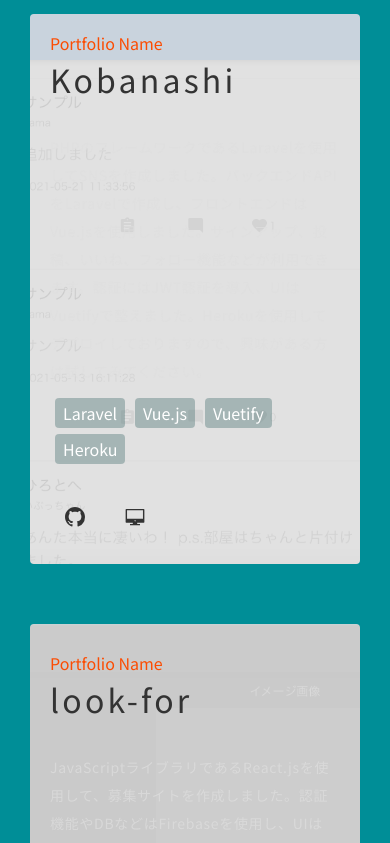
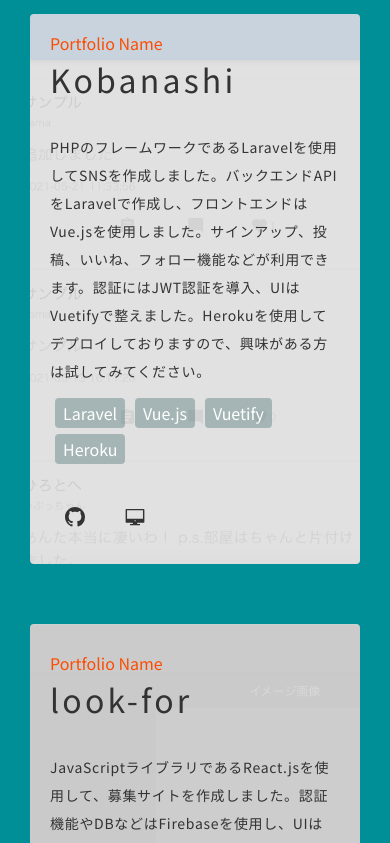
Before and after one commit to Kdaito/my-page, a Next.js app: page /products in a window 390 px wide. Shown: the part 960-1803 px from the top of the page. Built offline with nearby package versions, Linux system fonts and the light colour scheme.

Commit message:
productページのテキストカラーを修正

```diff
--- a/pages/products.tsx
+++ b/pages/products.tsx
@@ -64,7 +64,7 @@
             <p className="text-[32px] tracking-widest">{title}</p>
           </div>
           <div className="lg:bg-main lg:w-[650px] p-[20px] md:p-[40px] lg:p-[20px] rounded">
-            <p className="text-white/[0.7] text-[14px] leading-7 tracking-wider">
+            <p className="text-black lg:text-white/[0.7] text-[14px] leading-7 tracking-wider">
               {discription}
             </p>
             <div className="flex items-center justify-start flex-wrap pt-[10px]">
```
